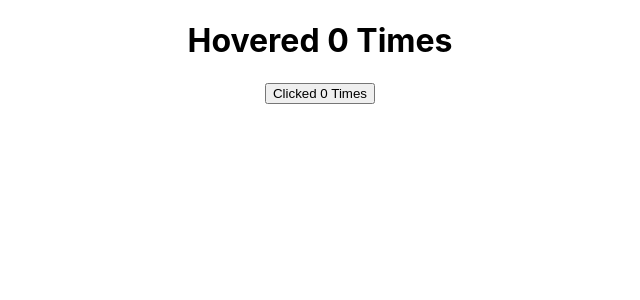
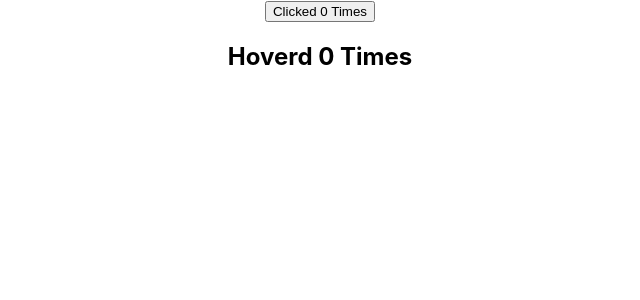
Before and after one commit to Prakashpreveen/React-JS, a React (Create React App) app: page / in a window 1280 px wide. Shown: the top 300 px of the page, without its empty margins (320-960 px from the left). Built offline with nearby package versions, Linux system fonts and the light colour scheme.

Commit message:
changed functional component in HOC

```diff
--- a/src/App.js
+++ b/src/App.js
@@ -6,8 +6,8 @@
 // import Portal1 from "./Components/Portals/Portal1";
 // import Hero from "./Components/ErrorBoundaryFolder/Hero";
 // import ErrorBoundary from "./Components/ErrorBoundaryFolder/ErrorBoundary";
+import ClickCounter from "./Components/HigherOrderComponent/ClickCounter";
 import HoverCounter from "./Components/HigherOrderComponent/HoverCounter";
-import ClickCounter from "./Components/HigherOrderComponent/ClickCounter";
 
 function App() {
   return (
@@ -27,8 +27,8 @@
         //   </ErrorBoundary>
         // </div>
         <div>
+          <ClickCounter />
           <HoverCounter />
-          <ClickCounter />
         </div>
       }
     </div>
--- a/src/Components/HigherOrderComponent/ClickCounter.js
+++ b/src/Components/HigherOrderComponent/ClickCounter.js
@@ -1,11 +1,14 @@
-import React, { Component } from "react";
+import React from "react";
 import UpdatedFunction from "./HOCwithCounter";
 
-class ClickCounter extends Component {
-  render() {
-    const { count, Incremented } = this.props;
-    return <button onClick={Incremented}>Clicked {count} Times</button>;
-  }
+//Using Functional Component
+function ClickCounter(props) {
+  const { count, Incremented } = props;
+  return (
+    <div>
+      <button onClick={Incremented}>Clicked {count} Times</button>
+    </div>
+  );
 }
 
 export default UpdatedFunction(ClickCounter);
--- a/src/Components/HigherOrderComponent/HoverCounter.js
+++ b/src/Components/HigherOrderComponent/HoverCounter.js
@@ -1,12 +1,13 @@
 import React, { Component } from "react";
 import UpdatedFunction from "./HOCwithCounter";
 
-class HoverCounter extends Component {
+//Using Class Component
+export class HoverCounter extends Component {
   render() {
     const { count, Incremented } = this.props;
     return (
       <div>
-        <h1 onMouseOver={Incremented}>Hovered {count} Times</h1>
+        <h2 onMouseOver={Incremented}>Hoverd {count} Times</h2>
       </div>
     );
   }
```
